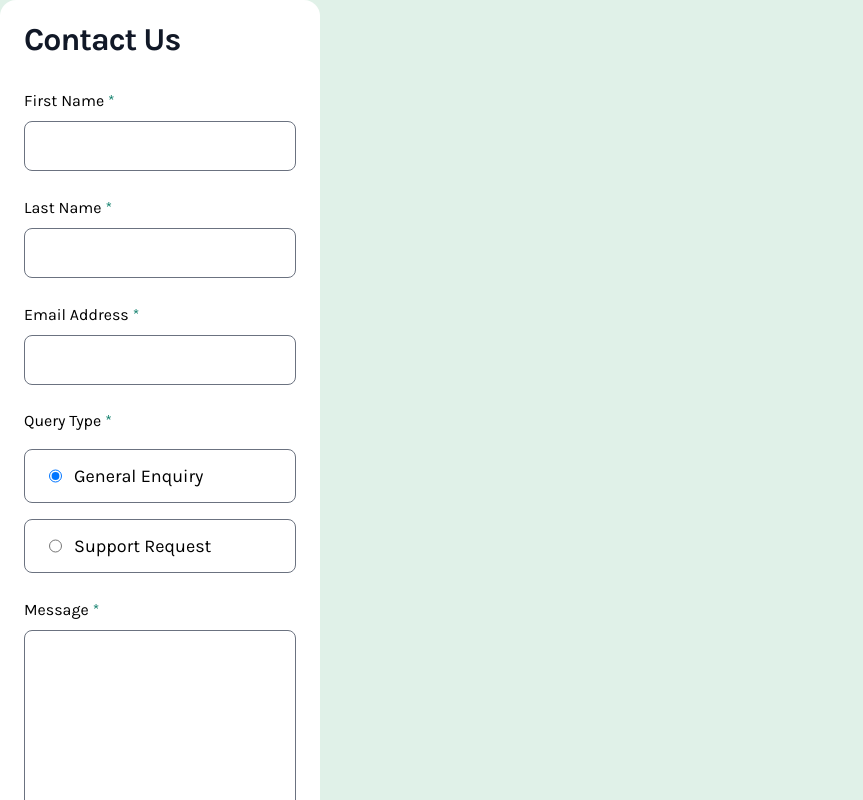
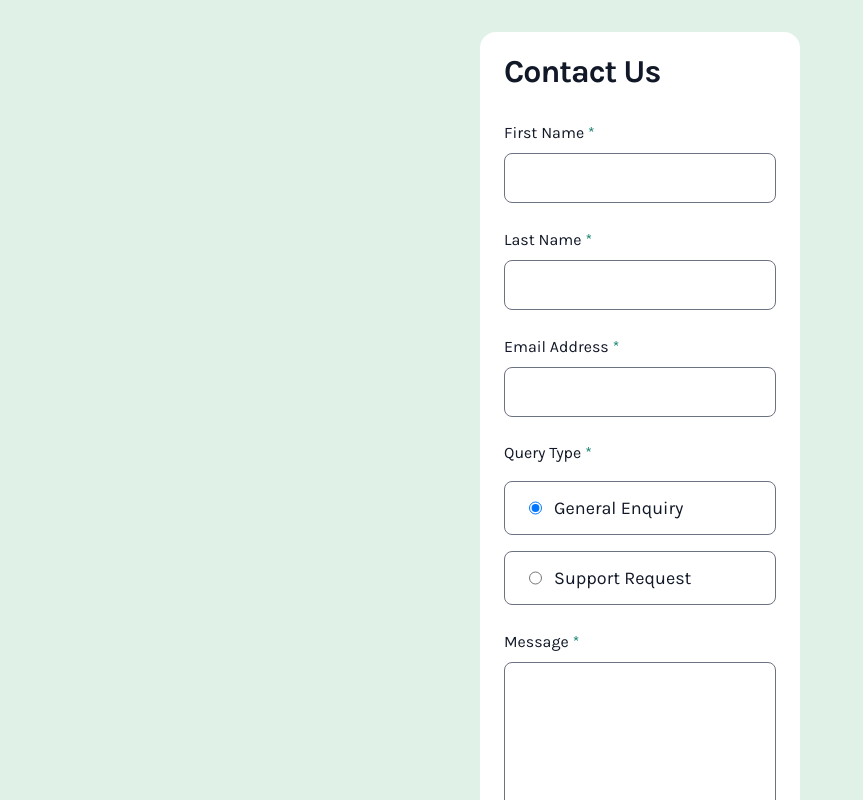
Before and after one commit to raswonders/contact-form, a React (Vite) app: page / in a window 1280 px wide. Shown: the top 800 px of the page, without its empty margins (0-863 px from the left). Built offline with nearby package versions, Linux system fonts and the light colour scheme.

Commit message:
style app

```diff
--- a/src/App.tsx
+++ b/src/App.tsx
@@ -2,9 +2,9 @@ import { Card } from "./components/Card";
 
 function App() {
   return (
-    <>
+    <div className="px-4 py-8 flex justify-center text-gray-900">
       <Card />
-    </>
+    </div>
   );
 }
 
```
